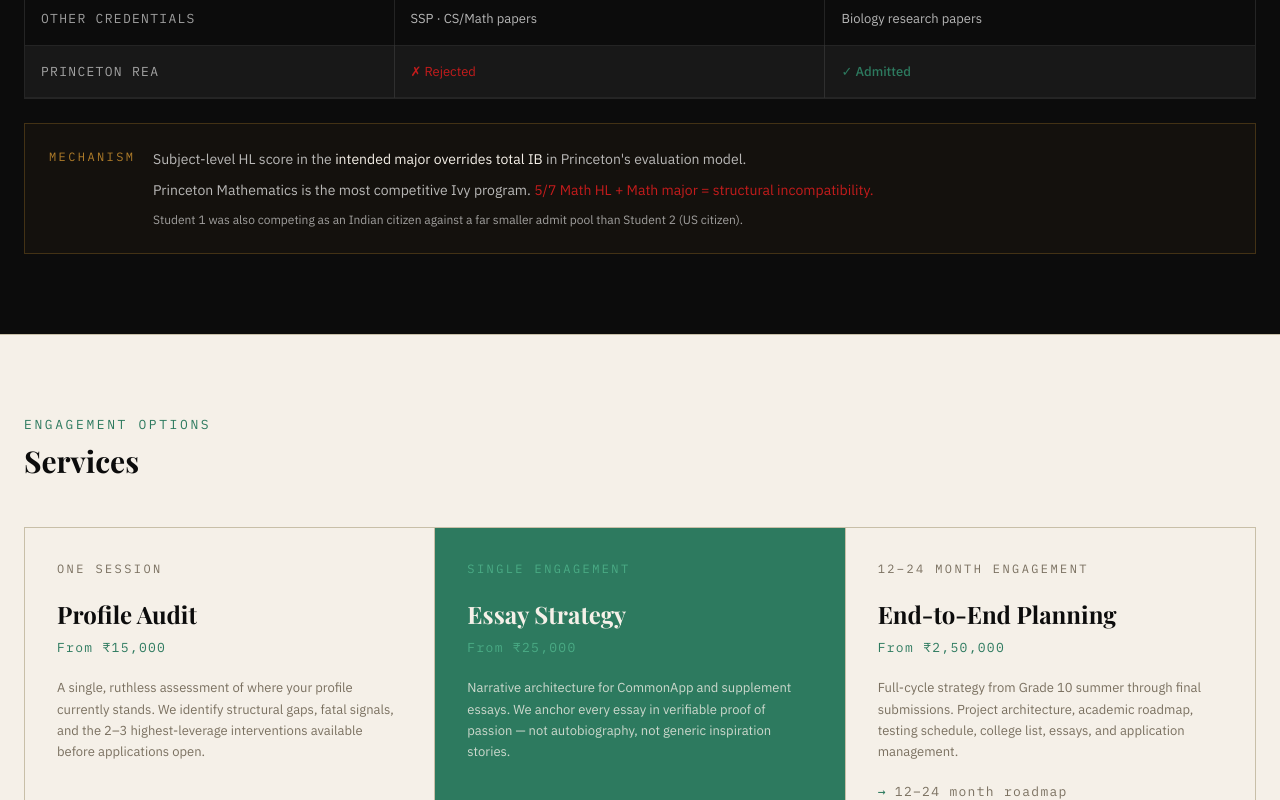
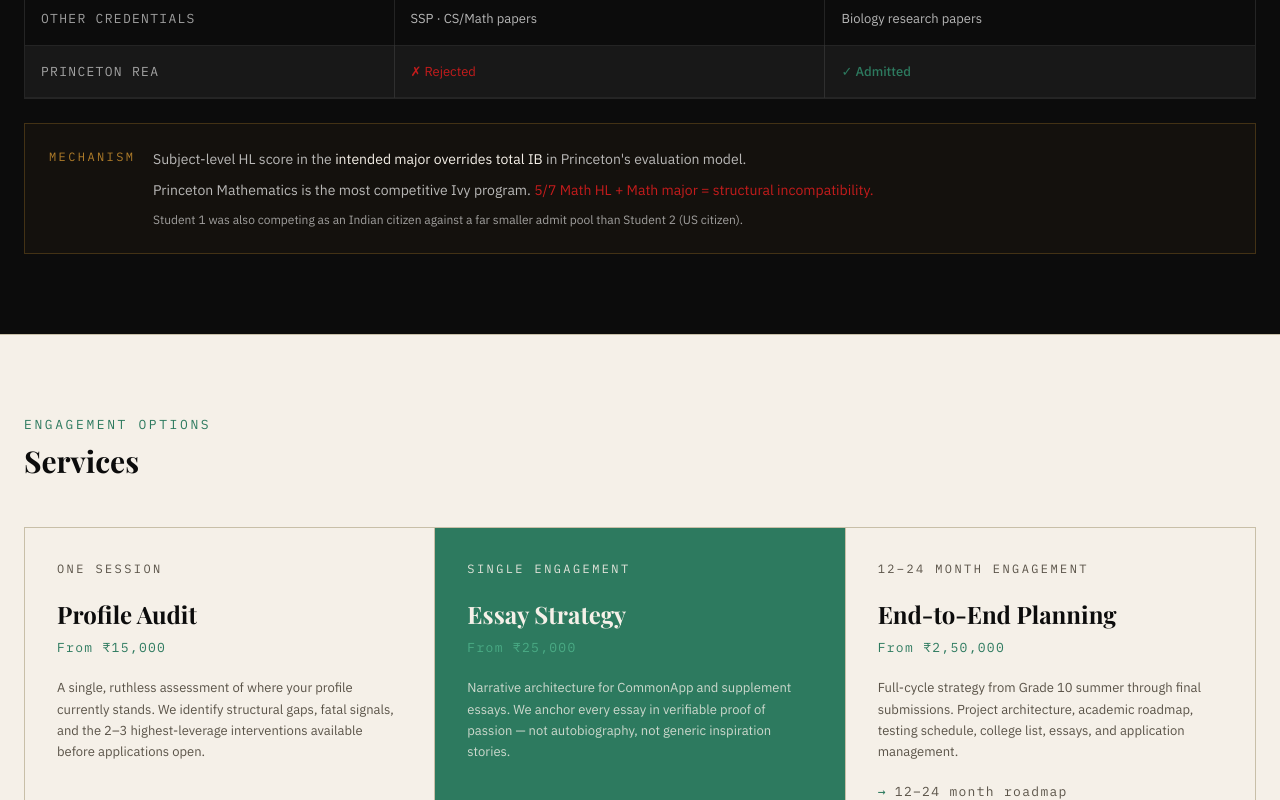
Before and after one commit to skrt-apps/admissions-site, a React (Vite) app: page / in a window 1280 px wide. Shown: the part 2000-2800 px from the top of the page. Built offline with nearby package versions, Linux system fonts and the light colour scheme; no server answers; a web font is replaced by a local one.

Commit message:
Darken muted colour, fix featured card scope label contrast
- tailwind.config.js: muted #7a7060 → #5a5348 (improves light-section contrast)
- Home.jsx: featured service card scope label text-teal-light → text-paper/90

https://claude.ai/code/session_0171KJYdMCTsEKwtFuiABsLz

```diff
--- a/src/pages/Home.jsx
+++ b/src/pages/Home.jsx
@@ -375,7 +375,7 @@ export default function Home() {
           <div className="grid grid-cols-1 md:grid-cols-3 gap-px bg-rule border border-rule">
             {SERVICES.map((s) => (
               <div key={s.title} className={`p-8 flex flex-col gap-5 ${s.featured ? "bg-teal" : "bg-paper"}`}>
-                <span className={`font-mono text-[12px] tracking-[0.2em] uppercase ${s.featured ? "text-teal-light" : "text-muted"}`}>
+                <span className={`font-mono text-[12px] tracking-[0.2em] uppercase ${s.featured ? "text-paper/90" : "text-muted"}`}>
                   {s.scope}
                 </span>
                 <div>
--- a/tailwind.config.js
+++ b/tailwind.config.js
@@ -11,7 +11,7 @@ export default {
         paper:        '#f5f0e8',
         cream:        '#ede8dc',
         rule:         '#c8bfa8',
-        muted:        '#7a7060',
+        muted:        '#5a5348',
         teal:         '#2d7a5f',
         'teal-light': '#4aab85',
         danger:       '#c41c1c',
```
